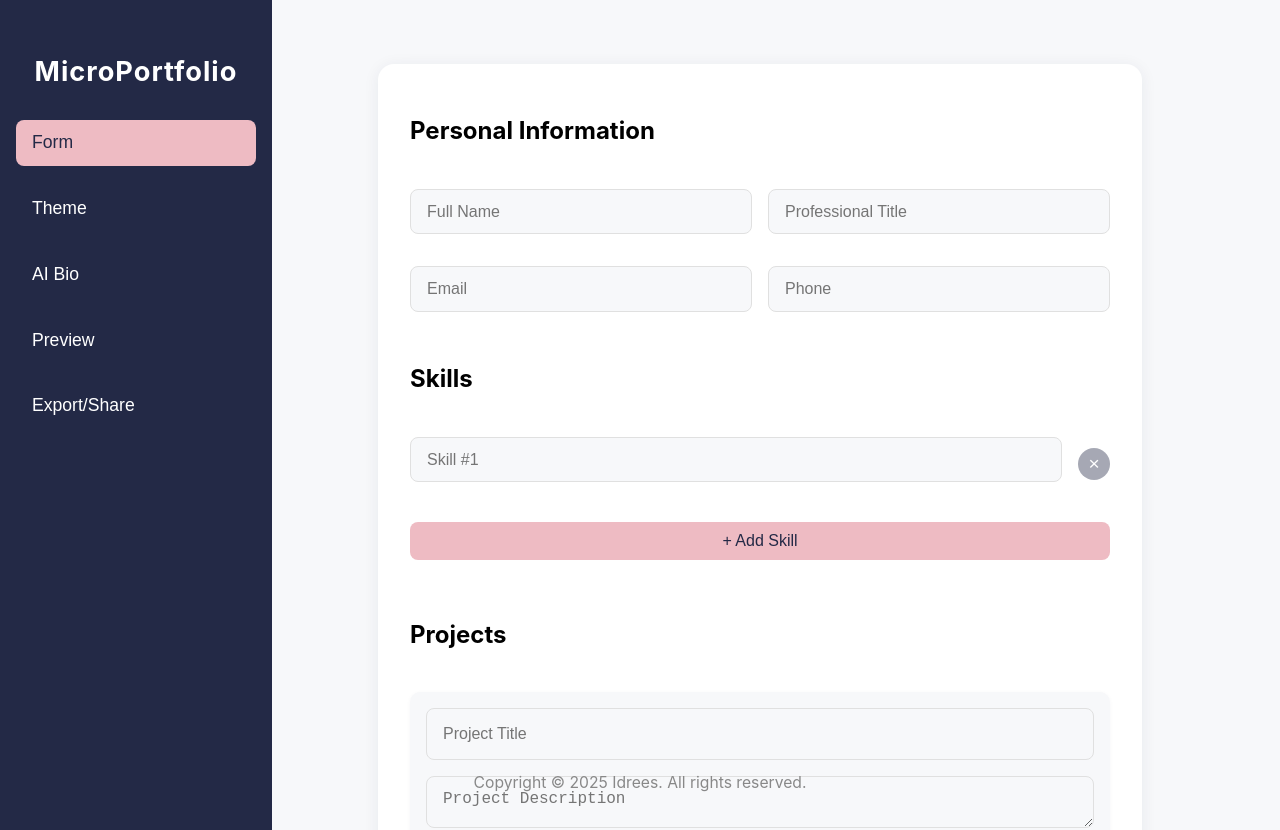
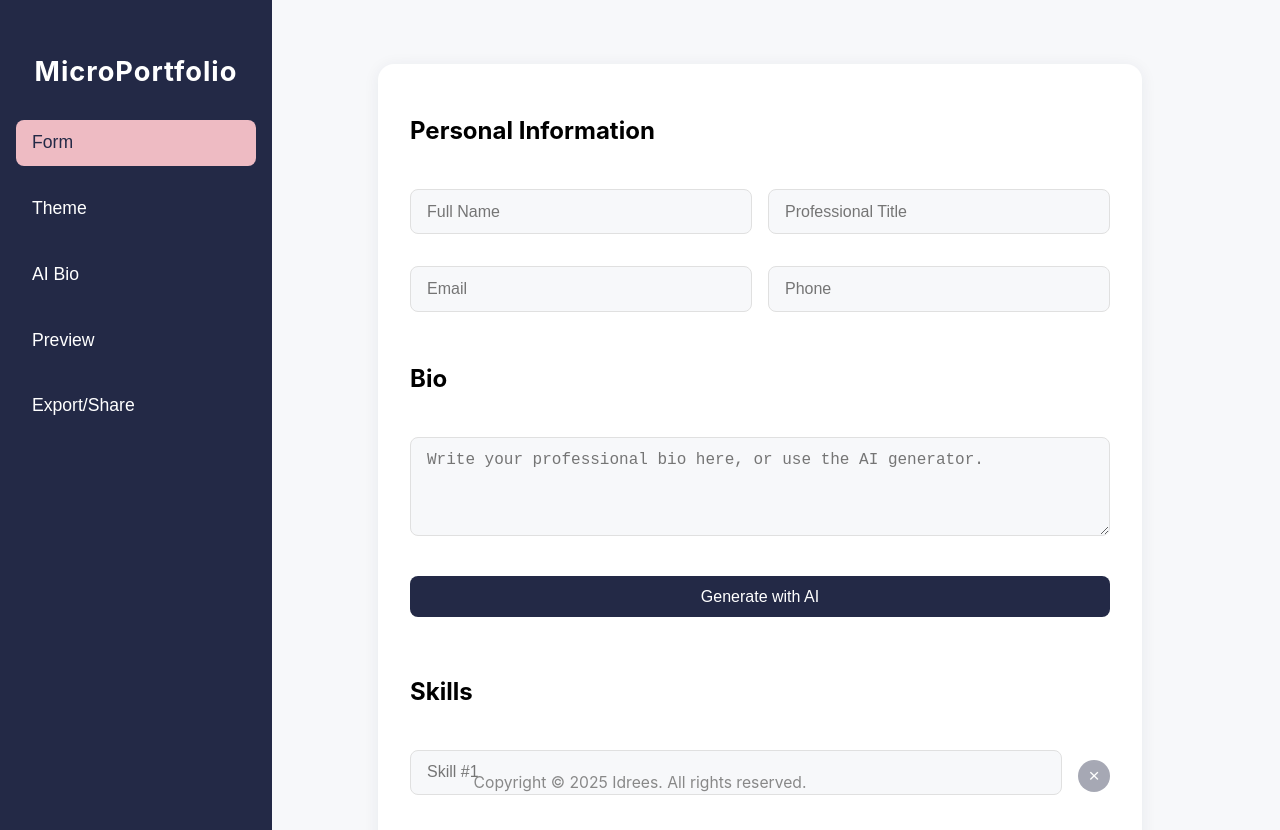
Before and after one commit to idrees31/Micro-Portfolio-Generator, a React (Create React App) app: page / in a window 1280 px wide. Shown: the top 830 px of the page. Built offline with nearby package versions, Linux system fonts and the light colour scheme.

Commit message:
feat: connect AI bio generator to main app state and fix bio flow

```diff
--- a/src/AIGenerator.js
+++ b/src/AIGenerator.js
@@ -1,4 +1,4 @@
-import React, { useState } from 'react';
+import React, { useState, useEffect } from 'react';
 import styled from 'styled-components';
 
 function generateBios(input, count = 5) {
@@ -9,13 +9,17 @@ function generateBios(input, count = 5) {
   );
 }
 
-const AIGenerator = () => {
-  const [input, setInput] = useState('');
+const AIGenerator = ({ onSave, initialBio }) => {
+  const [input, setInput] = useState(initialBio || '');
   const [bios, setBios] = useState([]); // Array of generated bios
   const [loading, setLoading] = useState(false);
   const [selectedIdx, setSelectedIdx] = useState(null); // Index of selected bio
   const [navIdx, setNavIdx] = useState(0); // Navigation index for up to 5 options
   const [finalized, setFinalized] = useState(false);
+
+  useEffect(() => {
+    if (initialBio) setInput(initialBio);
+  }, [initialBio]);
 
   // Simulate AI generation
   const handleGenerate = () => {
@@ -46,6 +50,9 @@ const AIGenerator = () => {
 
   const handleFinal = () => {
     setFinalized(true);
+    if (onSave && bios[navIdx]) {
+      onSave(bios[navIdx]);
+    }
   };
 
   return (
--- a/src/App.js
+++ b/src/App.js
@@ -4,14 +4,7 @@ import FormBuilder from './FormBuilder';
 import ThemeEngine from './ThemeEngine';
 import AIGenerator from './AIGenerator';
 import PortfolioPreview from './PortfolioPreview';
-
-// Placeholder components
-const ExportShare = ({ personal, skills, projects, theme, layout, bio }) => (
-  <Section>
-    <h2>Export & Share</h2>
-    <p>Export as HTML/CSS, PDF, or share a live link.</p>
-  </Section>
-);
+import ExportShare from './ExportShare';
 
 const App = () => {
   // Centralized state for all data
@@ -29,17 +22,21 @@ const App = () => {
     setPersonal(data.personal);
     setSkills(data.skills);
     setProjects(data.projects);
-    // Optionally move to next section
-    setActiveSection('theme');
+    if (data.manualBio && data.manualBio.trim()) {
+      setBio(data.manualBio);
+      setActiveSection('theme');
+    } else {
+      setActiveSection('ai');
+    }
   };
   const handleThemeSave = (data) => {
     setTheme(data.theme);
     setLayout(data.layout);
-    setActiveSection('ai');
+    setActiveSection('preview');
   };
   const handleBioSave = (finalBio) => {
     setBio(finalBio);
-    setActiveSection('preview');
+    setActiveSection('form');
   };
 
   return (
@@ -61,6 +58,8 @@ const App = () => {
             initialPersonal={personal}
             initialSkills={skills}
             initialProjects={projects}
+            initialBio={bio}
+            goToAIBio={() => setActiveSection('ai')}
           />
         )}
         {activeSection === 'theme' && (
@@ -84,8 +83,7 @@ const App = () => {
             theme={theme}
             layout={layout}
             bio={bio}
-            onBack={() => setActiveSection('ai')}
-            onFinished={() => setActiveSection('export')}
+            onBack={() => setActiveSection('theme')}
           />
         )}
         {activeSection === 'export' && (
--- a/src/FormBuilder.js
+++ b/src/FormBuilder.js
@@ -1,11 +1,12 @@
 import React, { useState } from 'react';
 import styled from 'styled-components';
 
-const FormBuilder = () => {
+const FormBuilder = ({ onSave, initialPersonal, initialSkills, initialProjects, initialBio, goToAIBio }) => {
   // State for form fields
-  const [personal, setPersonal] = useState({ name: '', title: '', email: '', phone: '' });
-  const [skills, setSkills] = useState(['']);
-  const [projects, setProjects] = useState([{ title: '', description: '', link: '' }]);
+  const [personal, setPersonal] = useState(initialPersonal || { name: '', title: '', email: '', phone: '' });
+  const [skills, setSkills] = useState(initialSkills || ['']);
+  const [projects, setProjects] = useState(initialProjects || [{ title: '', description: '', link: '' }]);
+  const [manualBio, setManualBio] = useState(initialBio || '');
 
   // Handlers
   const handlePersonalChange = e => setPersonal({ ...personal, [e.target.name]: e.target.value });
@@ -25,11 +26,9 @@ const FormBuilder = () => {
   const addProject = () => setProjects([...projects, { title: '', description: '', link: '' }]);
   const removeProject = i => setProjects(projects.filter((_, idx) => idx !== i));
 
-  // For now, just log the form data on submit
   const handleSubmit = e => {
     e.preventDefault();
-    alert('Form data saved! (Check console for details)');
-    console.log({ personal, skills, projects });
+    onSave && onSave({ personal, skills, projects, manualBio });
   };
 
   return (
@@ -67,6 +66,19 @@ const FormBuilder = () => {
           type="tel"
         />
       </Row>
+
+      <h2>Bio</h2>
+      <TextArea
+        rows={4}
+        value={manualBio}
+        onChange={e => setManualBio(e.target.value)}
+        placeholder="Write your professional bio here, or use the AI generator."
+      />
+      {!manualBio && goToAIBio && (
+        <AIBioBtn type="button" onClick={goToAIBio}>
+          Generate with AI
+        </AIBioBtn>
+      )}
 
       <h2>Skills</h2>
       {skills.map((skill, i) => (
@@ -271,4 +283,22 @@ const SubmitBtn = styled.button`
   }
 `;
 
+const AIBioBtn = styled.button`
+  background: #232946;
+  color: #fff;
+  border: none;
+  border-radius: 8px;
+  padding: 0.7rem 1.5rem;
+  font-size: 1rem;
+  font-weight: 500;
+  cursor: pointer;
+  margin-bottom: 1rem;
+  margin-top: 0.5rem;
+  transition: background 0.2s;
+  &:hover {
+    background: #eebbc3;
+    color: #232946;
+  }
+`;
+
 export default FormBuilder;
--- a/src/PortfolioPreview.js
+++ b/src/PortfolioPreview.js
@@ -59,7 +59,6 @@ const PortfolioPreview = ({ personal, skills, projects, theme = 'light', layout
         </ContactInfo>
         <ButtonRow>
           <NavBtn type="button" onClick={onBack}>Back</NavBtn>
-          <FinishedBtn type="button" onClick={onFinished}>Finished</FinishedBtn>
         </ButtonRow>
       </PreviewCard>
     </PreviewSection>
@@ -92,6 +91,7 @@ const PreviewCard = styled.div`
   display: flex;
   flex-direction: column;
   gap: 1.2rem;
+  box-sizing: border-box;
   ${({ layout }) =>
     layout === 'modern' &&
     css`
```
